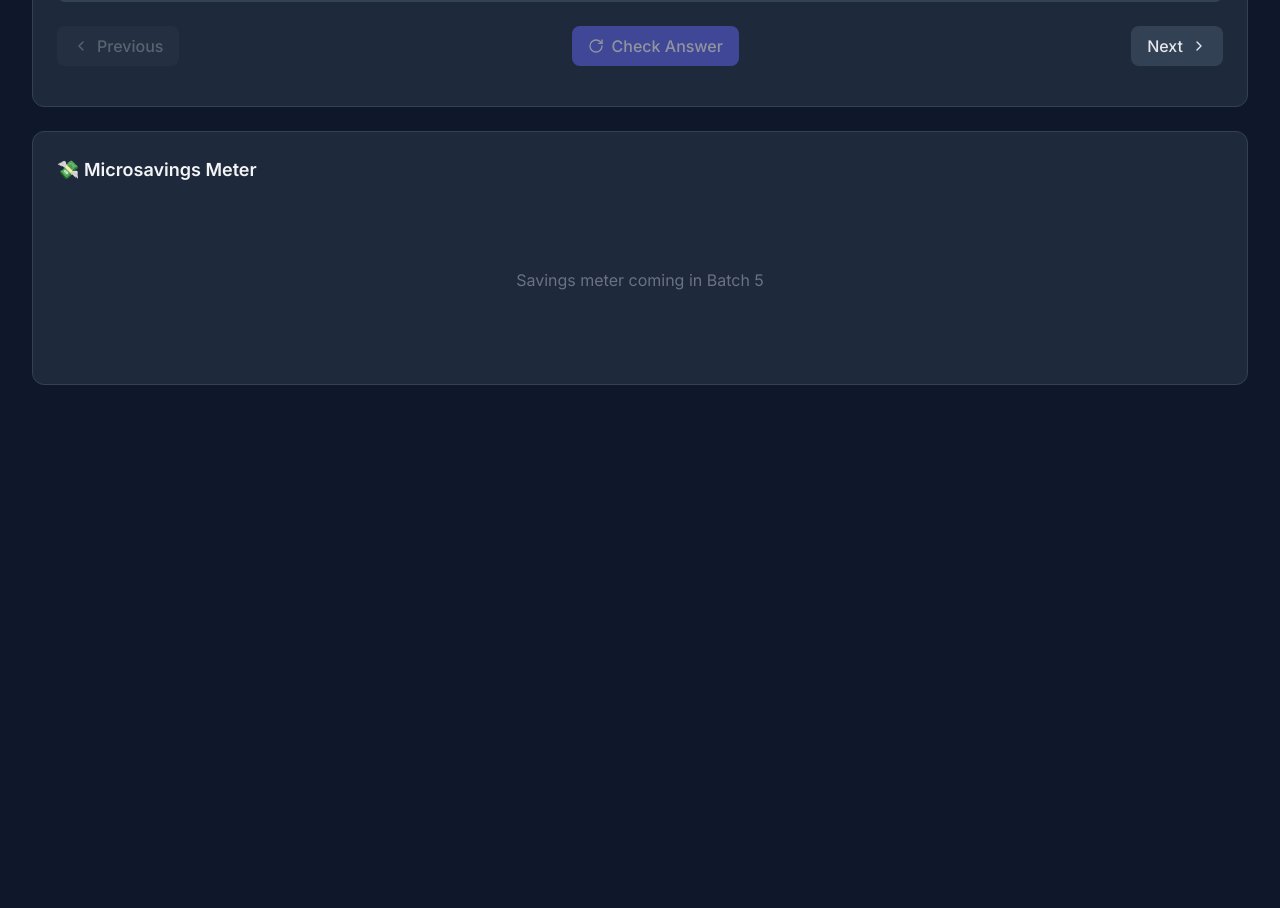
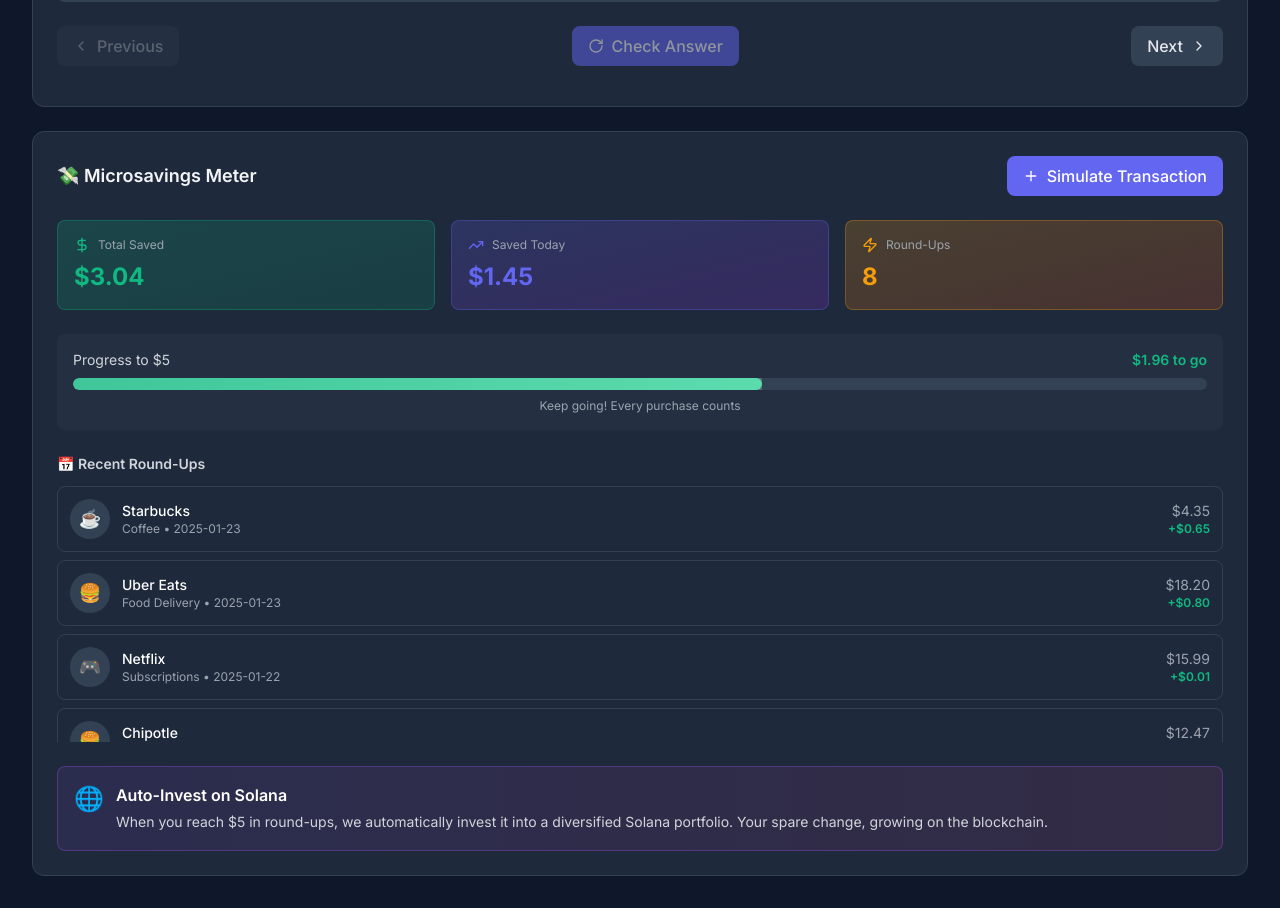
Before and after one commit to pshimanshu/SpareSense, a React (Vite) app in the folder frontend/: page / in a window 1280 px wide. Shown: the part 1260-2168 px from the top of the page. Before the commit the page ends 1677 px from the top, so only its background shows below. Built offline with nearby package versions, Linux system fonts and the light colour scheme.

Commit message:
feat: add microsavings meter with transaction simulation

```diff
--- a/frontend/index.css
+++ b/frontend/index.css
@@ -39,3 +39,38 @@
 .animate-fadeIn {
   animation: fadeIn 0.3s ease-out;
 }
+
+/* Slide in animation for new transactions */
+@keyframes slideIn {
+  from {
+    opacity: 0;
+    transform: translateX(-20px);
+  }
+  to {
+    opacity: 1;
+    transform: translateX(0);
+  }
+}
+
+.animate-slideIn {
+  animation: slideIn 0.5s ease-out;
+}
+
+/* Custom scrollbar */
+.custom-scrollbar::-webkit-scrollbar {
+  width: 6px;
+}
+
+.custom-scrollbar::-webkit-scrollbar-track {
+  background: #1E293B;
+  border-radius: 10px;
+}
+
+.custom-scrollbar::-webkit-scrollbar-thumb {
+  background: #334155;
+  border-radius: 10px;
+}
+
+.custom-scrollbar::-webkit-scrollbar-thumb:hover {
+  background: #475569;
+}
--- /dev/null
+++ b/frontend/src/components/SavingsMeter.jsx
@@ -0,0 +1,179 @@
+import { useState } from 'react';
+import { TrendingUp, DollarSign, Zap, Plus } from 'lucide-react';
+import { mockTransactions } from '../data/mockData';
+
+export default function SavingsMeter() {
+  const [transactions, setTransactions] = useState(mockTransactions);
+  const [isSimulating, setIsSimulating] = useState(false);
+
+  // Calculate totals
+  const totalRoundUps = transactions.reduce((sum, tx) => sum + tx.roundUp, 0);
+  const todayTransactions = transactions.filter(tx => tx.date === "2025-01-23");
+  const todayRoundUps = todayTransactions.reduce((sum, tx) => sum + tx.roundUp, 0);
+
+  // Progress to next $5 milestone
+  const nextMilestone = Math.ceil(totalRoundUps / 5) * 5;
+  const progressPercent = (totalRoundUps / nextMilestone) * 100;
+
+  // Simulate a new transaction
+  const simulateTransaction = () => {
+    setIsSimulating(true);
+
+    const merchants = ['Starbucks', 'Chipotle', 'Target', 'Gas Station', 'Grocery Store'];
+    const categories = ['Coffee', 'Food', 'Shopping', 'Gas', 'Groceries'];
+    const randomAmount = (Math.random() * 30 + 5).toFixed(2);
+    const amount = parseFloat(randomAmount);
+    const roundUp = parseFloat((Math.ceil(amount) - amount).toFixed(2));
+
+    const newTransaction = {
+      id: transactions.length + 1,
+      merchant: merchants[Math.floor(Math.random() * merchants.length)],
+      amount: amount,
+      category: categories[Math.floor(Math.random() * categories.length)],
+      date: "2025-01-24",
+      roundUp: roundUp
+    };
+
+    // Add to top of list
+    setTransactions([newTransaction, ...transactions]);
+
+    setTimeout(() => setIsSimulating(false), 1000);
+  };
+
+  return (
+    <div className="card">
+      <div className="flex items-center justify-between mb-6">
+        <h2 className="text-lg font-semibold">💸 Microsavings Meter</h2>
+        <button
+          onClick={simulateTransaction}
+          disabled={isSimulating}
+          className="btn-primary flex items-center gap-2 disabled:opacity-50"
+        >
+          {isSimulating ? (
+            <>
+              <div className="w-4 h-4 border-2 border-white border-t-transparent rounded-full animate-spin" />
+              Processing...
+            </>
+          ) : (
+            <>
+              <Plus className="w-4 h-4" />
+              Simulate Transaction
+            </>
+          )}
+        </button>
+      </div>
+
+      {/* Stats Cards */}
+      <div className="grid grid-cols-3 gap-4 mb-6">
+        {/* Total Saved */}
+        <div className="bg-gradient-to-br from-success/20 to-emerald-600/20 border border-success/30 rounded-lg p-4">
+          <div className="flex items-center gap-2 mb-2">
+            <DollarSign className="w-4 h-4 text-success" />
+            <span className="text-xs text-gray-400">Total Saved</span>
+          </div>
+          <p className="text-2xl font-bold text-success">
+            ${totalRoundUps.toFixed(2)}
+          </p>
+        </div>
+
+        {/* Today's Savings */}
+        <div className="bg-gradient-to-br from-primary/20 to-purple-600/20 border border-primary/30 rounded-lg p-4">
+          <div className="flex items-center gap-2 mb-2">
+            <TrendingUp className="w-4 h-4 text-primary" />
+            <span className="text-xs text-gray-400">Saved Today</span>
+          </div>
+          <p className="text-2xl font-bold text-primary">
+            ${todayRoundUps.toFixed(2)}
+          </p>
+        </div>
+
+        {/* Transactions */}
+        <div className="bg-gradient-to-br from-warning/20 to-orange-600/20 border border-warning/30 rounded-lg p-4">
+          <div className="flex items-center gap-2 mb-2">
+            <Zap className="w-4 h-4 text-warning" />
+            <span className="text-xs text-gray-400">Round-Ups</span>
+          </div>
+          <p className="text-2xl font-bold text-warning">
+            {transactions.length}
+          </p>
+        </div>
+      </div>
+
+      {/* Progress to Next Milestone */}
+      <div className="mb-6 p-4 bg-dark-border/30 rounded-lg">
+        <div className="flex items-center justify-between mb-2">
+          <span className="text-sm text-gray-300">Progress to ${nextMilestone}</span>
+          <span className="text-sm font-semibold text-success">
+            ${(nextMilestone - totalRoundUps).toFixed(2)} to go
+          </span>
+        </div>
+        <div className="w-full bg-dark-border rounded-full h-3 overflow-hidden">
+          <div
+            className="bg-gradient-to-r from-success to-emerald-400 h-3 rounded-full transition-all duration-500 relative"
+            style={{ width: `${progressPercent}%` }}
+          >
+            <div className="absolute inset-0 bg-white/20 animate-pulse" />
+          </div>
+        </div>
+        <p className="text-xs text-gray-400 mt-2 text-center">
+          {progressPercent >= 100 ? '🎉 Milestone reached! Ready to invest in Solana' : 'Keep going! Every purchase counts'}
+        </p>
+      </div>
+
+      {/* Recent Round-Ups */}
+      <div>
+        <h3 className="text-sm font-semibold text-gray-300 mb-3 flex items-center gap-2">
+          📅 Recent Round-Ups
+        </h3>
+        <div className="space-y-2 max-h-64 overflow-y-auto custom-scrollbar">
+          {transactions.slice(0, 8).map((tx, index) => (
+            <div
+              key={tx.id}
+              className={`flex items-center justify-between p-3 rounded-lg border border-dark-border hover:border-primary/30 transition-all ${
+                index === 0 && isSimulating ? 'animate-slideIn bg-primary/10' : 'bg-dark-card'
+              }`}
+            >
+              <div className="flex items-center gap-3 flex-1">
+                <div className="w-10 h-10 rounded-full bg-dark-border flex items-center justify-center">
+                  <span className="text-lg">
+                    {tx.category === 'Coffee' ? '☕' :
+                     tx.category === 'Food Delivery' ? '🍔' :
+                     tx.category === 'Subscriptions' ? '🎮' :
+                     tx.category === 'Food' ? '🍕' :
+                     tx.category === 'Shopping' ? '🛍️' :
+                     tx.category === 'Gas' ? '⛽' :
+                     '🛒'}
+                  </span>
+                </div>
+                <div className="flex-1">
+                  <p className="font-medium text-white text-sm">{tx.merchant}</p>
+                  <p className="text-xs text-gray-400">{tx.category} • {tx.date}</p>
+                </div>
+              </div>
+              <div className="text-right">
+                <p className="text-sm text-gray-400">${tx.amount.toFixed(2)}</p>
+                <p className="text-xs font-semibold text-success">
+                  +${tx.roundUp.toFixed(2)}
+                </p>
+              </div>
+            </div>
+          ))}
+        </div>
+      </div>
+
+      {/* Solana Investment Info */}
+      <div className="mt-6 p-4 bg-gradient-to-r from-purple-500/10 to-pink-500/10 border border-purple-500/30 rounded-lg">
+        <div className="flex items-start gap-3">
+          <div className="text-2xl">🌐</div>
+          <div>
+            <h4 className="font-semibold text-white mb-1">Auto-Invest on Solana</h4>
+            <p className="text-sm text-gray-300 leading-relaxed">
+              When you reach $5 in round-ups, we automatically invest it into a diversified Solana portfolio.
+              Your spare change, growing on the blockchain.
+            </p>
+          </div>
+        </div>
+      </div>
+    </div>
+  );
+}
--- a/frontend/src/pages/Dashboard.jsx
+++ b/frontend/src/pages/Dashboard.jsx
@@ -3,6 +3,7 @@ import Header from '../components/Header';
 import SpendingChart from '../components/SpendingChart';
 import AIInsights from '../components/AIInsights';
 import Flashcard from '../components/Flashcard';
+import SavingsMeter from '../components/SavingsMeter';
 import { mockUser } from '../data/mockData';
 
 export default function Dashboard() {
@@ -28,16 +29,14 @@ export default function Dashboard() {
             <AIInsights />
           </div>
 
-          {/* Flashcard - Now functional! */}
+          {/* Flashcard */}
           <div className="col-span-12">
             <Flashcard />
           </div>
 
-          <div className="col-span-12 card">
-            <h2 className="text-lg font-semibold mb-4">💸 Microsavings Meter</h2>
-            <div className="h-40 flex items-center justify-center text-gray-500">
-              Savings meter coming in Batch 5
-            </div>
+          {/* Microsavings Meter - Now functional! */}
+          <div className="col-span-12">
+            <SavingsMeter />
           </div>
         </div>
       </main>
```
